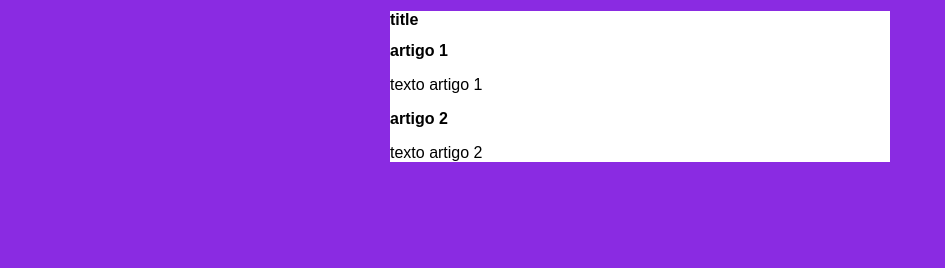
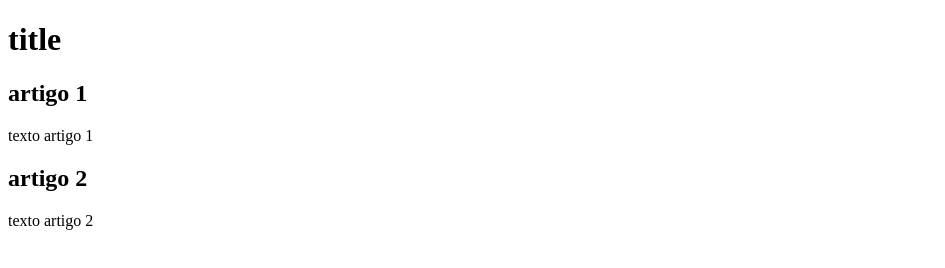
Before and after one commit to cAlexL/teste, a plain HTML site: page index.html in a window 1280 px wide. Shown: the whole page, without its empty margins (0-945 px from the left). Drawn offline with Linux system fonts and the light colour scheme.

Commit message:
Update index.html

```diff
--- a/index.html
+++ b/index.html
@@ -4,7 +4,6 @@
     <meta charset="UTF-8" />
     <meta name="viewport" content="width=device-width, initial-scale=1.0" />
     <title>Document</title>
-    <link rel="stylesheet" href="estilo/style.css">
   </head>
   <body>
     <main>
```
